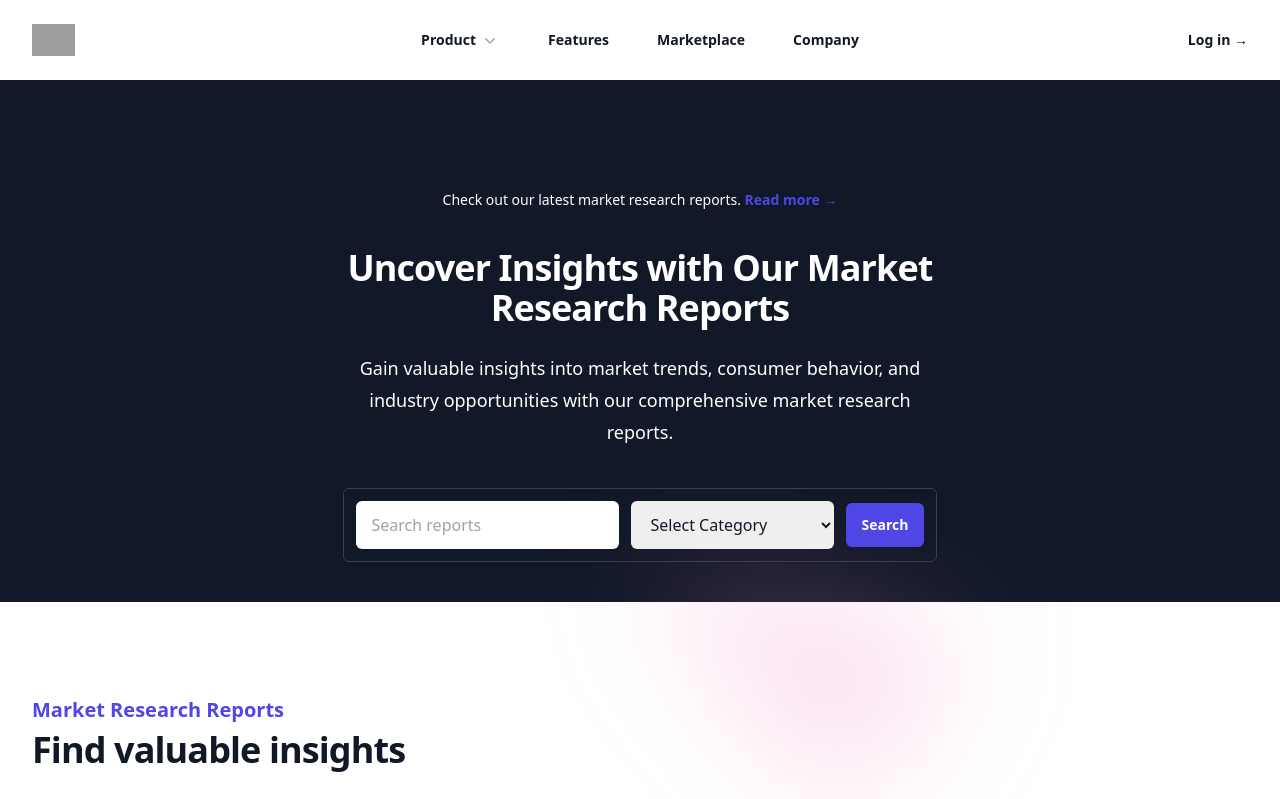
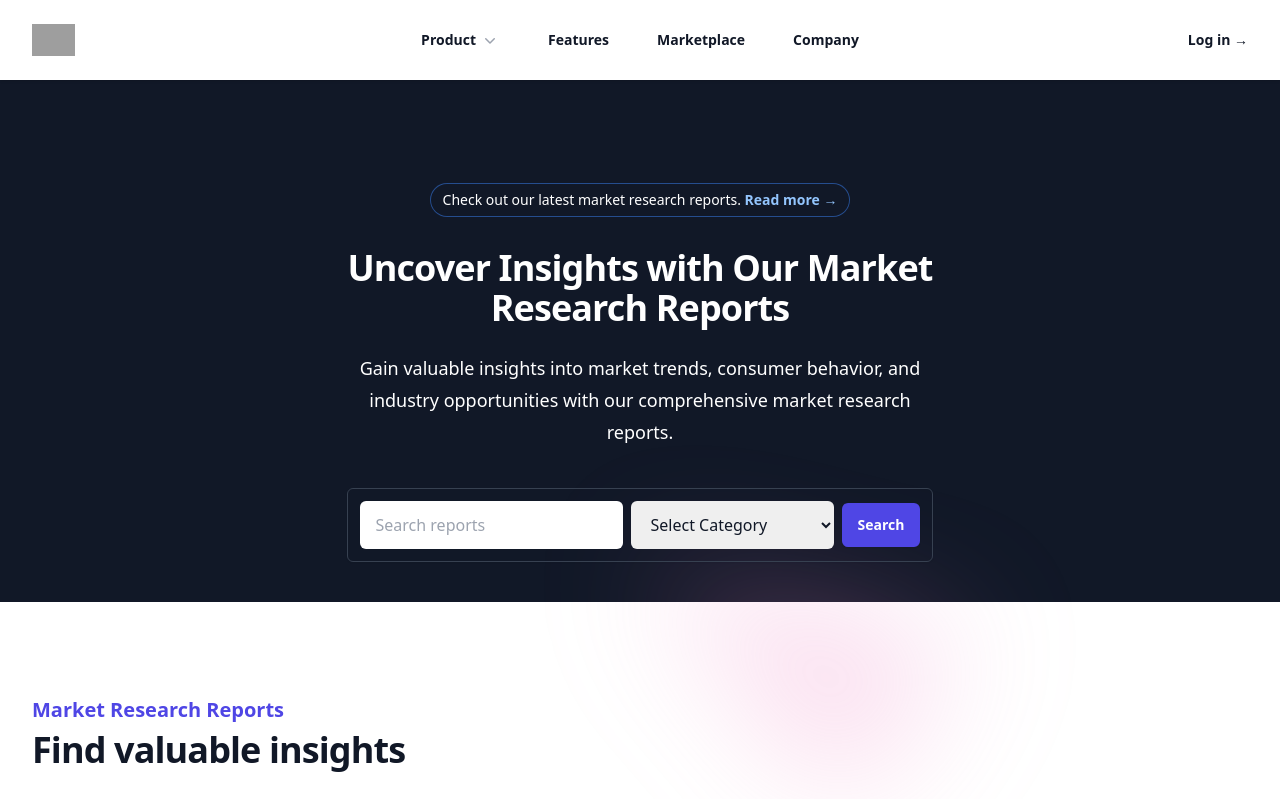
Before and after one commit to rjkolekar/marketrs, a React (Create React App) app: page / in a window 1280 px wide. Shown: the top 799 px of the page. Built offline with nearby package versions, Linux system fonts and the light colour scheme; grey boxes are pictures that could not be loaded.

Commit message:
some designs update

```diff
--- a/src/components/pages/Home.js
+++ b/src/components/pages/Home.js
@@ -10,9 +10,9 @@ export default function Example() {
       <div className="relative isolate px-6 lg:px-8 mx-auto max-w-2xl">
         <div className="mx-auto max-w-2xl py-3 sm:py-48 lg:py-10">
           <div className="hidden sm:mb-8 sm:flex sm:justify-center">
-            <div className="relative rounded-full px-3 py-1 text-sm leading-6 text-white ring-1 ring-gray-900/10 hover:ring-gray-900/20">
+            <div className="relative rounded-full px-3 py-1 text-sm leading-6 text-white ring-1 ring-white-900/10 hover:ring-white-900/20">
               Check out our latest market research reports.{' '}
-              <Link to="/marketplace" className="font-semibold text-indigo-600">
+              <Link to="/marketplace" className="font-semibold text-blue-300">
                 <span className="absolute inset-0" aria-hidden="true" />
                 Read more <span aria-hidden="true">&rarr;</span>
               </Link>
@@ -29,14 +29,14 @@ export default function Example() {
             <div className="mt-10 flex items-center justify-center gap-x-6">
 
               {/* Add search box content here */}
-              <div className="flex items-center border border-gray-700 rounded-md shadow-sm p-2 sm:p-3">
+              <div className="flex flex-col sm:flex-row items-center border border-gray-700 rounded-md shadow-sm p-2 sm:p-3">
   <input
     type="text"
     placeholder="Search reports"
-    className="flex-grow px-3 py-2 sm:py-3 sm:px-4 rounded-md focus:outline-none focus:ring-white focus:border-white text-gray-900"
+    className="flex-grow px-3 py-2 sm:py-3 sm:px-4 mb-2 sm:mb-0 mr-0 sm:mr-2 rounded-md focus:outline-none focus:ring-white focus:border-white text-gray-900"
   />
   <select
-    className="px-3 py-2 sm:py-3 sm:px-4 ml-2 sm:ml-3 rounded-md focus:outline-none focus:ring-white focus:border-white text-gray-900"
+    className="px-3 py-2 sm:py-3 sm:px-4 mb-2 sm:mb-0 mr-0 sm:mr-2 rounded-md focus:outline-none focus:ring-white focus:border-white text-gray-900"
   >
     <option value="" selected disabled>
       Select Category
@@ -47,7 +47,7 @@ export default function Example() {
     {/* Add more categories here */}
   </select>
   <button
-    className="ml-2 sm:ml-3 rounded-md bg-indigo-600 px-4 py-2 sm:py-3 text-sm font-semibold text-white shadow-sm hover:bg-indigo-500 focus:outline-none focus:ring-2 focus:ring-offset-2 focus:ring-indigo-500"
+    className="rounded-md bg-indigo-600 px-4 py-2 sm:py-3 text-sm font-semibold text-white shadow-sm hover:bg-indigo-500 focus:outline-none focus:ring-2 focus:ring-offset-2 focus:ring-indigo-500"
   >
     Search
   </button>
```
